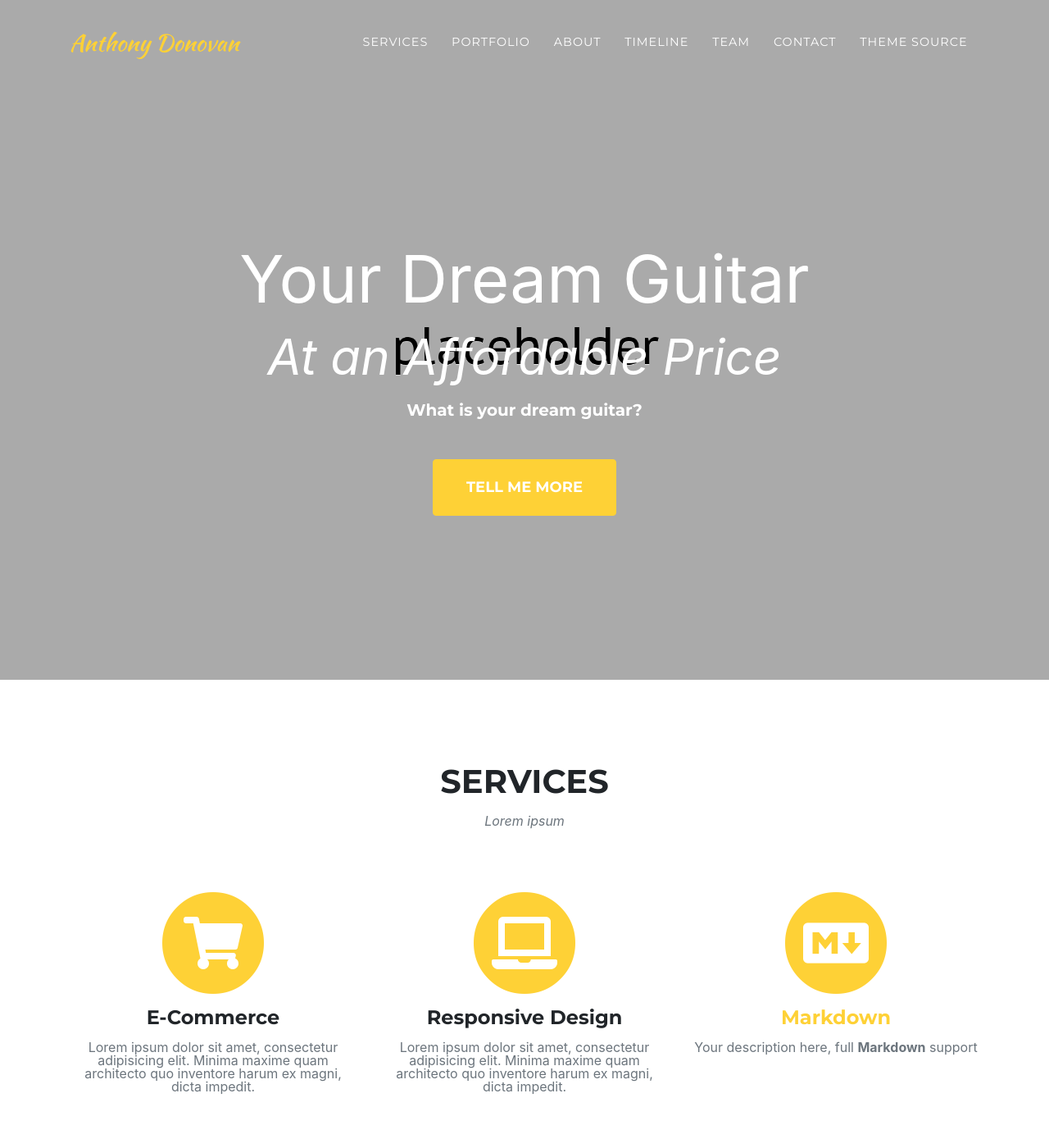
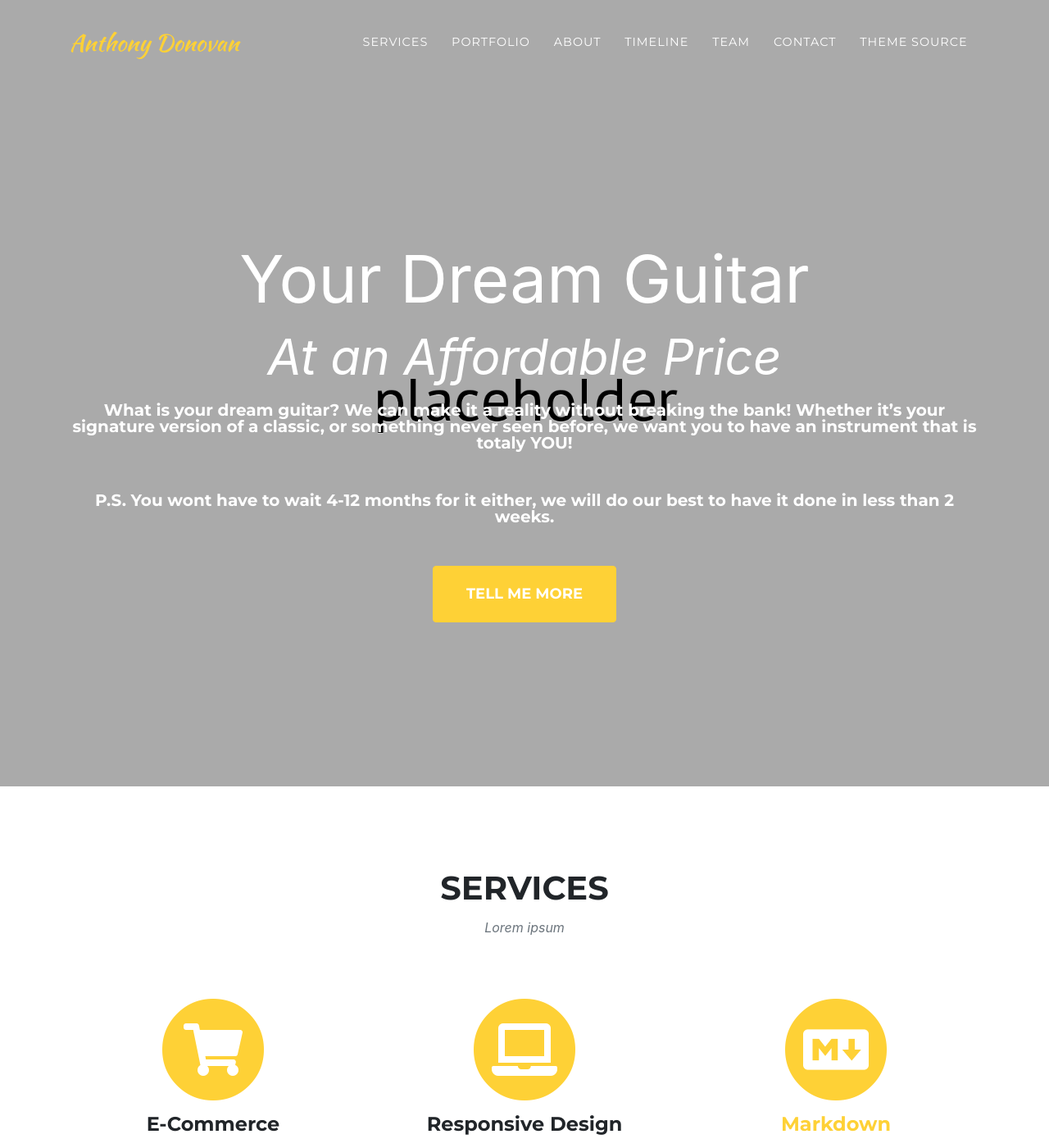
Before and after one commit to Fiddlestix/fiddlestix.github.io, a Jekyll site: the page built from index.md, in a window 1280 px wide and 1400 px high. Shown: the whole window at 82% size. Built offline with Jekyll 4.4.1, drawn with Linux system fonts in a browser that asks for light colours; some web fonts are replaced.

Commit message:
Added PS on header

```diff
--- a/_data/sitetext.yml
+++ b/_data/sitetext.yml
@@ -13,7 +13,8 @@ en: &DEFAULT_EN
   header:
     title: Your Dream Guitar
     titleB: At an Affordable Price
-    text: What is your dream guitar?
+    text: What is your dream guitar? We can make it a reality without breaking the bank! Whether it's your signature version of a classic, or something never seen before, we want you to have an instrument that is totaly YOU!
+    textps: P.S. You wont have to wait 4-12 months for it either, we will do our best to have it done in less than 2 weeks.
     button: Tell Me More
     buttonlink: "#services"
 
--- a/_includes/navheader.html
+++ b/_includes/navheader.html
@@ -59,7 +59,10 @@
 	  {%- if site.data.sitetext[site.locale].header.text -%}
         <div class="intro-heading">{{ site.data.sitetext[site.locale].header.text | markdownify }}</div>
 	  {%- endif -%}
-	  {%- if site.data.sitetext[site.locale].header.button -%}
+	  {%- if site.data.sitetext[site.locale].header.textps -%}
+        <div class="intro-ps">{{ site.data.sitetext[site.locale].header.textps | markdownify }}</div>
+	  {%- endif -%}
+    {%- if site.data.sitetext[site.locale].header.button -%}
         <a class="btn btn-primary btn-xl text-uppercase js-scroll-trigger" href="{{ site.data.sitetext[site.locale].header.buttonlink }}">{{ site.data.sitetext[site.locale].header.button }}</a>
 	  {%- endif -%}
       </div>
--- a/_sass/layout/_masthead.scss
+++ b/_sass/layout/_masthead.scss
@@ -26,6 +26,15 @@ header.masthead {
     }
     .intro-heading {
       font-size: 20px;
+      font-style: Normal;
+      font-weight: 700;
+      line-height: 50px;
+      margin-bottom: 25px;
+      @include heading-font;
+    }
+    .intro-ps {
+      font-size: 20px;
+      font-style: Normal;
       font-weight: 700;
       line-height: 50px;
       margin-bottom: 25px;
@@ -60,6 +69,14 @@ header.masthead {
         margin-bottom: 50px;
         @include heading-font;
       }
+      .intro-ps {
+        font-size: 20px;
+        font-style: Normal;
+        font-weight: 700;
+        line-height: 75px;
+        margin-bottom: 50px;
+        @include heading-font;
+      }
     }
   }
 }
```
